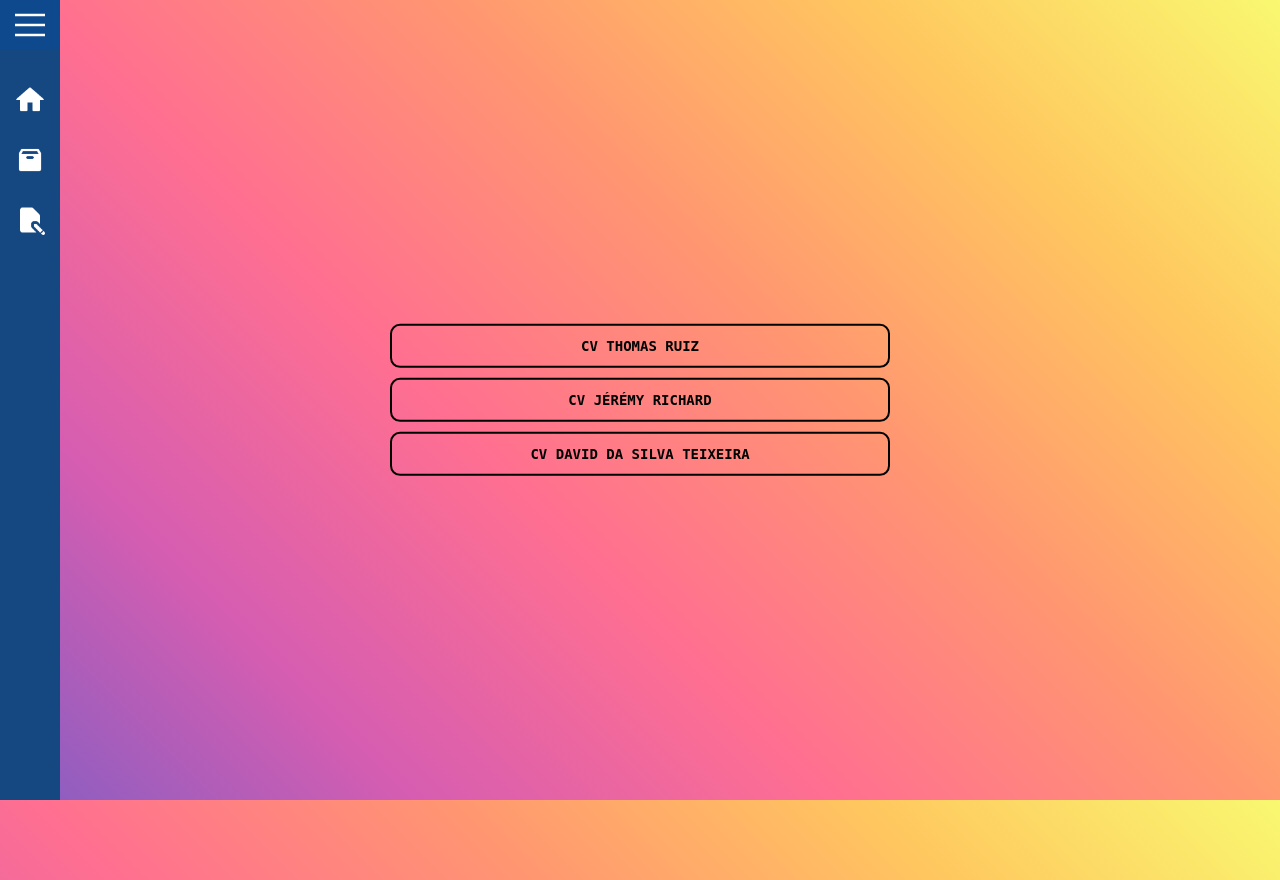
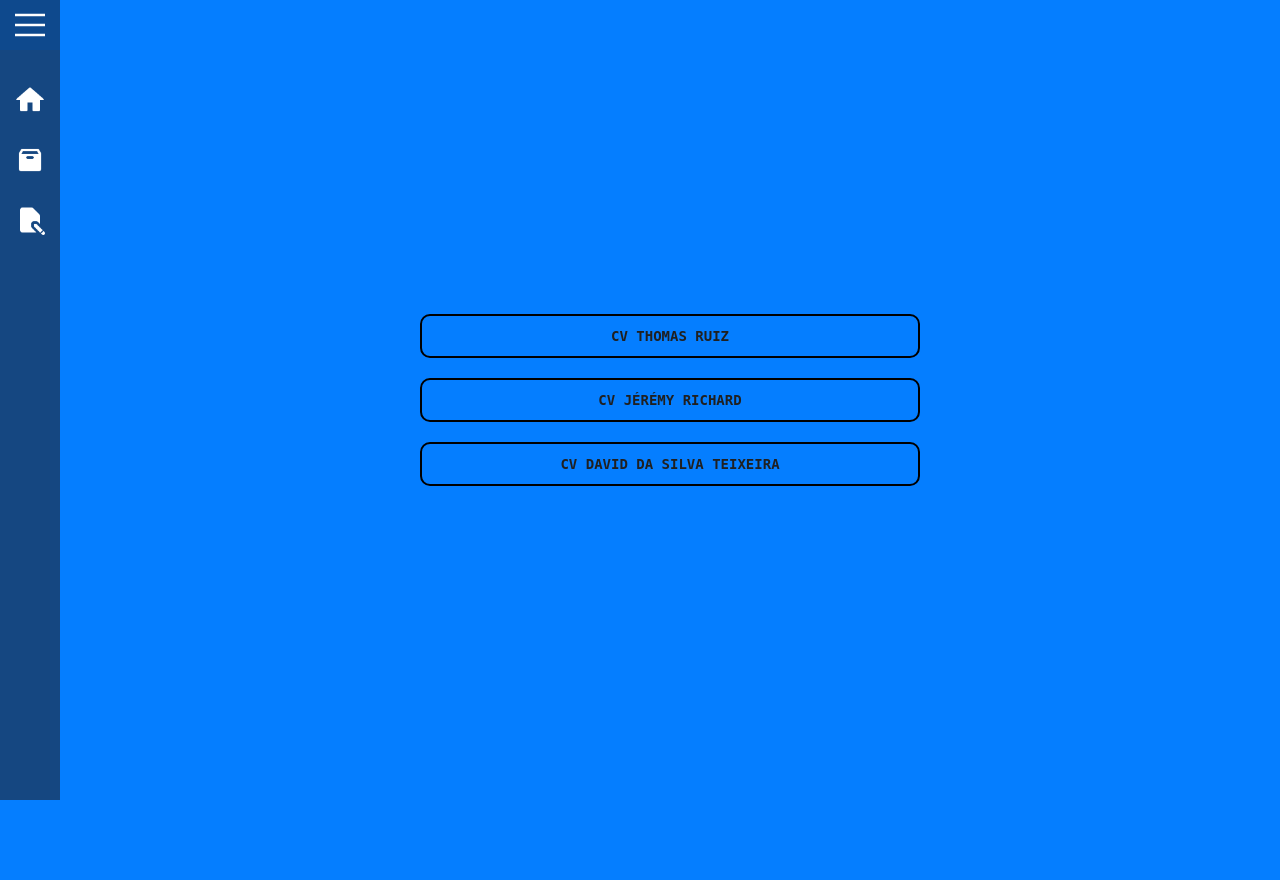
Before and after one commit to DavidMTdev/Projet-Web, a PHP site: page /choix.html in a window 1280 px wide; the page is wider, and only the part inside the window is pictured. After the commit the page ends 800 px from the top of that part, so only its background shows below. Run offline with PHP 8.4, Linux system fonts and the light colour scheme.

Commit message:
Ajout + changement

```diff
--- a/Site Web/assets/css/choix.css
+++ b/Site Web/assets/css/choix.css
@@ -7,31 +7,23 @@
 } */
 
 body {
-	background: linear-gradient(45deg, #845ec2, #d65db1, #ff6f91, #ff9671, #ffc75f, #f9f871);
-	margin-top: 80px;
+	/* background: linear-gradient(45deg, #845ec2, #d65db1, #ff6f91, #ff9671, #ffc75f, #f9f871); */
+	background: #057EFF;
 	font-family: sans-serif;
-}
-
-html {
-	width: 100%;
-	height: 100%;
-}
-
-p {
-	font-weight: initial;
 }
 
 a {
 	text-decoration: none;
 }
+
 .middle {
-	position: absolute;
-	top: 50%;
-	left: 50%;
-	transform: translate(-50%, -50%);
 	text-align: center;
-	cursor: pointer;
 	transition: color 0.4s linear;
+	display: inline-flex;
+	justify-content: center;
+	align-items: center;
+	flex-direction: column;
+	width: 100%;
 }
 
 .btn {
@@ -43,47 +35,42 @@ a {
 	text-transform: uppercase;
 	padding: 12px 20px;
 	min-width: 500px;
-	margin: 10px;
-	color: black;
+	margin: 10px 0;
+	color: rgb(32, 32, 32);
 	font-weight: bold;
 	cursor: pointer;
 }
+
+
 .pagechoix {
 	height: 100%;
-	width: 100%;
+	display: flex;
+	justify-content: center;
+	align-items: center;
 }
 .btn:hover {
 	color: black;
-}
-
-.btn::before {
-	content: "";
-	position: absolute;
-	left: 0;
-	top: 0;
-	background: #000;
-	z-index: -1;
-	transition: transform 0.5s;
-	transform-origin: 0 0;
-	transition-timing-function: cubic-bezier(0.5, 1.6, 0.4, 0.7);
+	background: rgb(0, 123, 255);
 }
 
 
 
 @media screen and (max-width: 1050px){
 	.btn {
-		font-size: 2em;
+		/* font-size: 2em;
 		padding: 20px 20px;
 		margin: 20px;
-		margin-left: 60px;
+		margin-left: 60px; */
+
+		min-width: 400px;
 	}
 }
 
 @media screen and (max-width: 600px){
 	.btn {
-		font-size: 1em;
-		min-width: 200px;
+		/* font-size: 1em;
 		margin: 20px;
-		margin-left: 60px;
+		margin-left: 60px; */
+		min-width: 250px;
 	}
 }
--- a/Site Web/assets/css/navbar.css
+++ b/Site Web/assets/css/navbar.css
@@ -11,17 +11,22 @@ main {
 	margin-left: 60px;
 }
 
+header{
+	height: 100%;
+	position: fixed;
+	top: 0;
+	left: 0;
+}
+
 /********** navbar vertical *************/
 
 header nav.navbar-v {
-	position: fixed;
-	top: 0;
-	left: 0;
+
 	width: 250px;
 	height: 100%;
 	background-color: #154781;
 	color: #fff;
-	z-index: 1;
+	z-index: 3;
 	overflow: hidden;
 }
 
```
Also changed, not shown: Site Web/Accueil.html (+3 -4 lines), Site Web/assets/css/Accueil.css (+8 -7 lines), Site Web/assets/img/startup-593327_1920.jpg (added), Site Web/assets/img/startup-593327_640.jpg (added).
